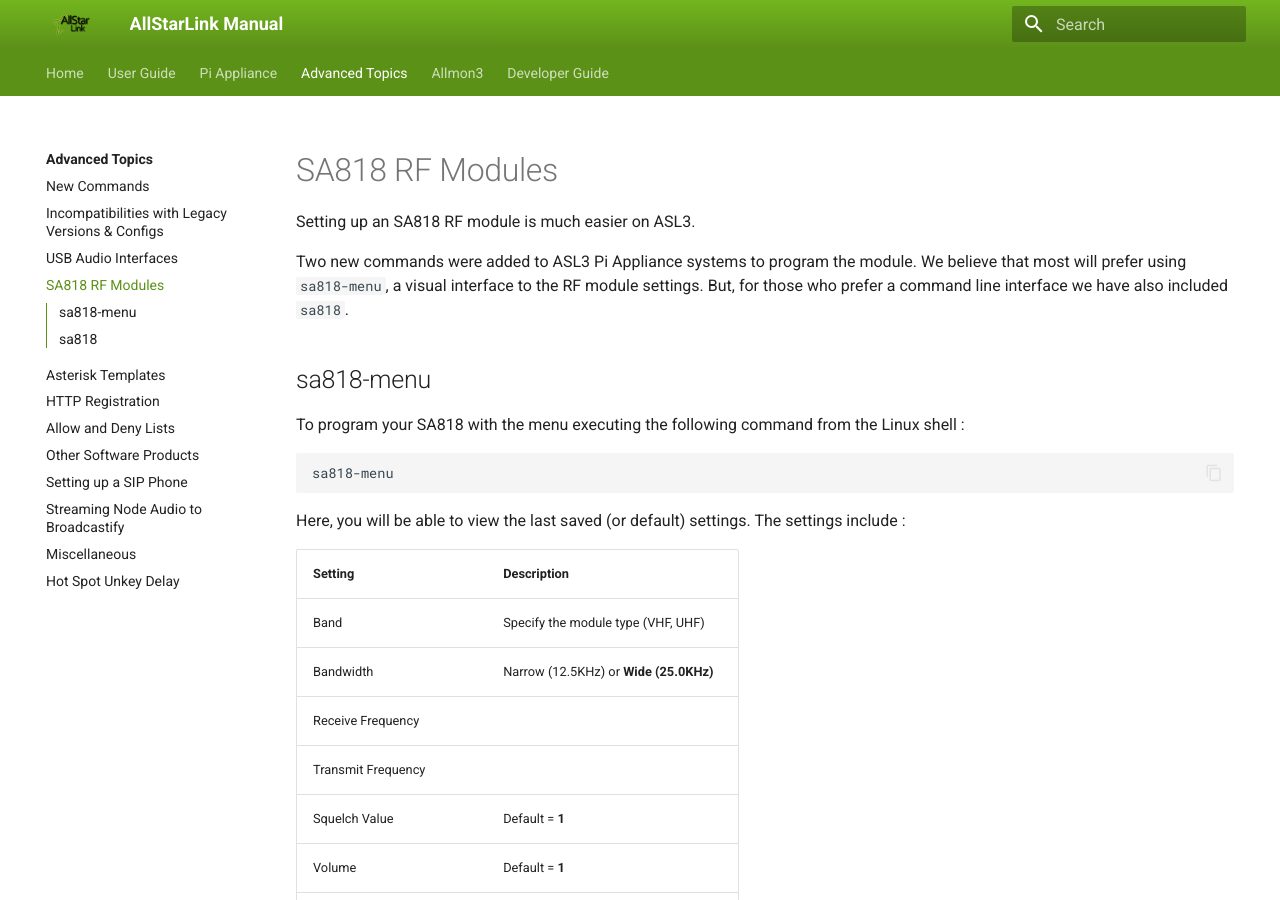
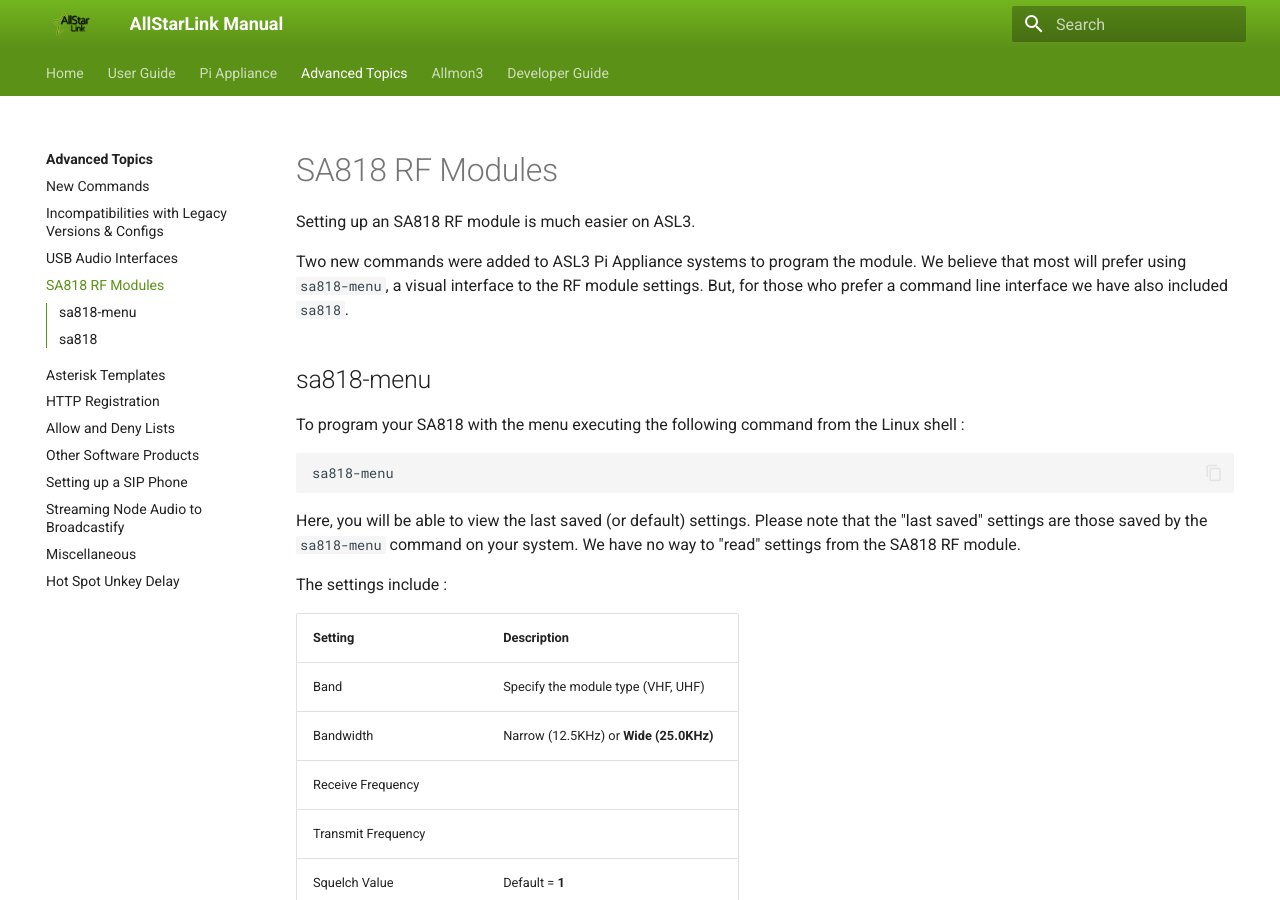
Before and after one commit to AllStarLink/ASL3-Manual, an MkDocs documentation site: the page built from docs/adv-topics/sa818modules.md, in a window 1280 px wide and 900 px high. Built offline with MkDocs 1.6.1 and Material for MkDocs 9.7.7, drawn with Linux system fonts in a browser that asks for light colours.

Commit message:
There has been some confusion about the initial settings reported by the sa818-menu.  Added a few words to note that we cannot "read" the current settings from the RF module.

````diff
--- a/docs/adv-topics/sa818modules.md
+++ b/docs/adv-topics/sa818modules.md
@@ -14,7 +14,10 @@
 sa818-menu
 ```
 
-Here, you will be able to view the last saved (or default) settings.  The settings include :
+Here, you will be able to view the last saved (or default) settings.
+Please note that the "last saved" settings are those saved by the `sa818-menu` command on your system.  We have no way to "read" settings from the SA818 RF module.
+
+The settings include :
 
 
 | Setting | Description |
````
